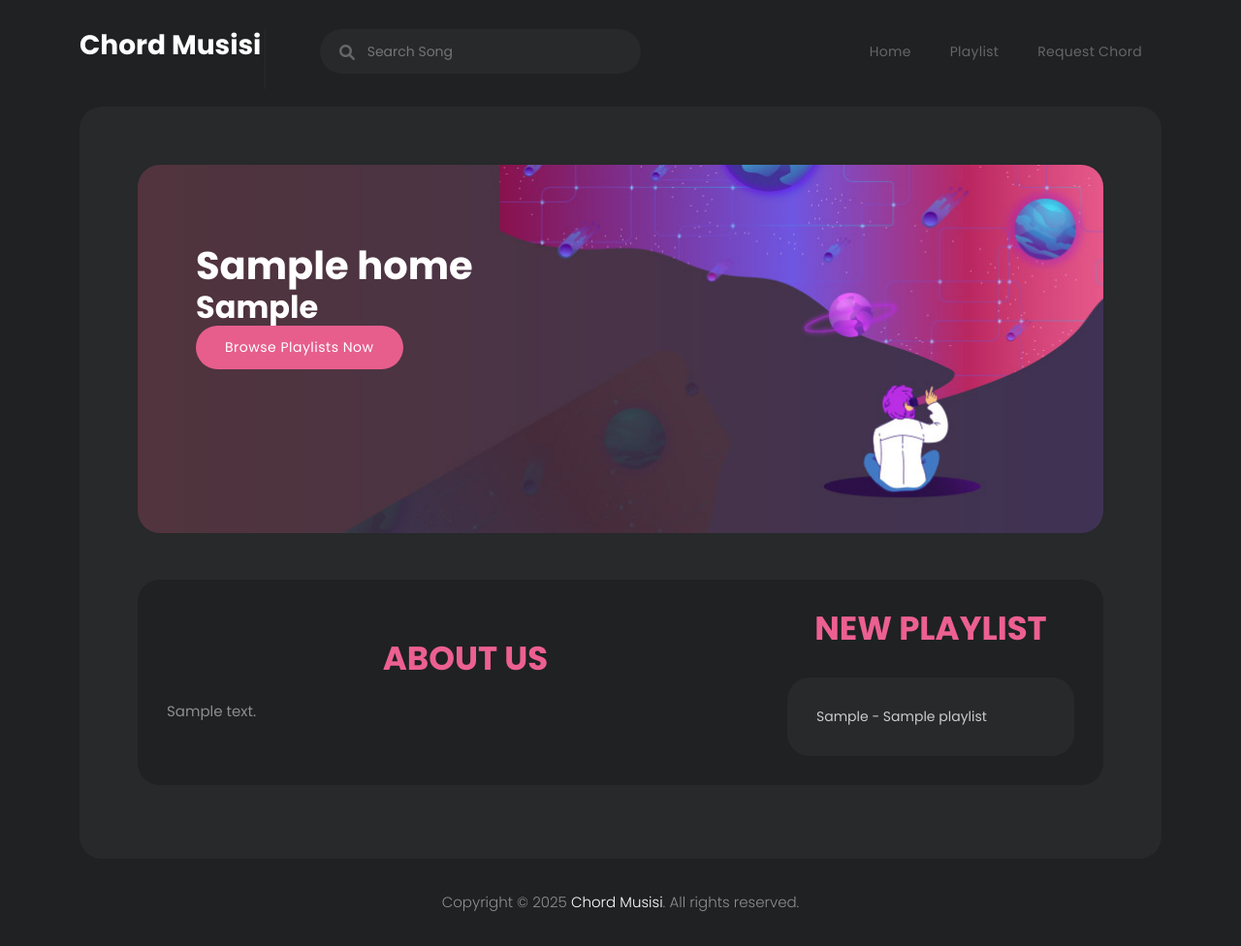
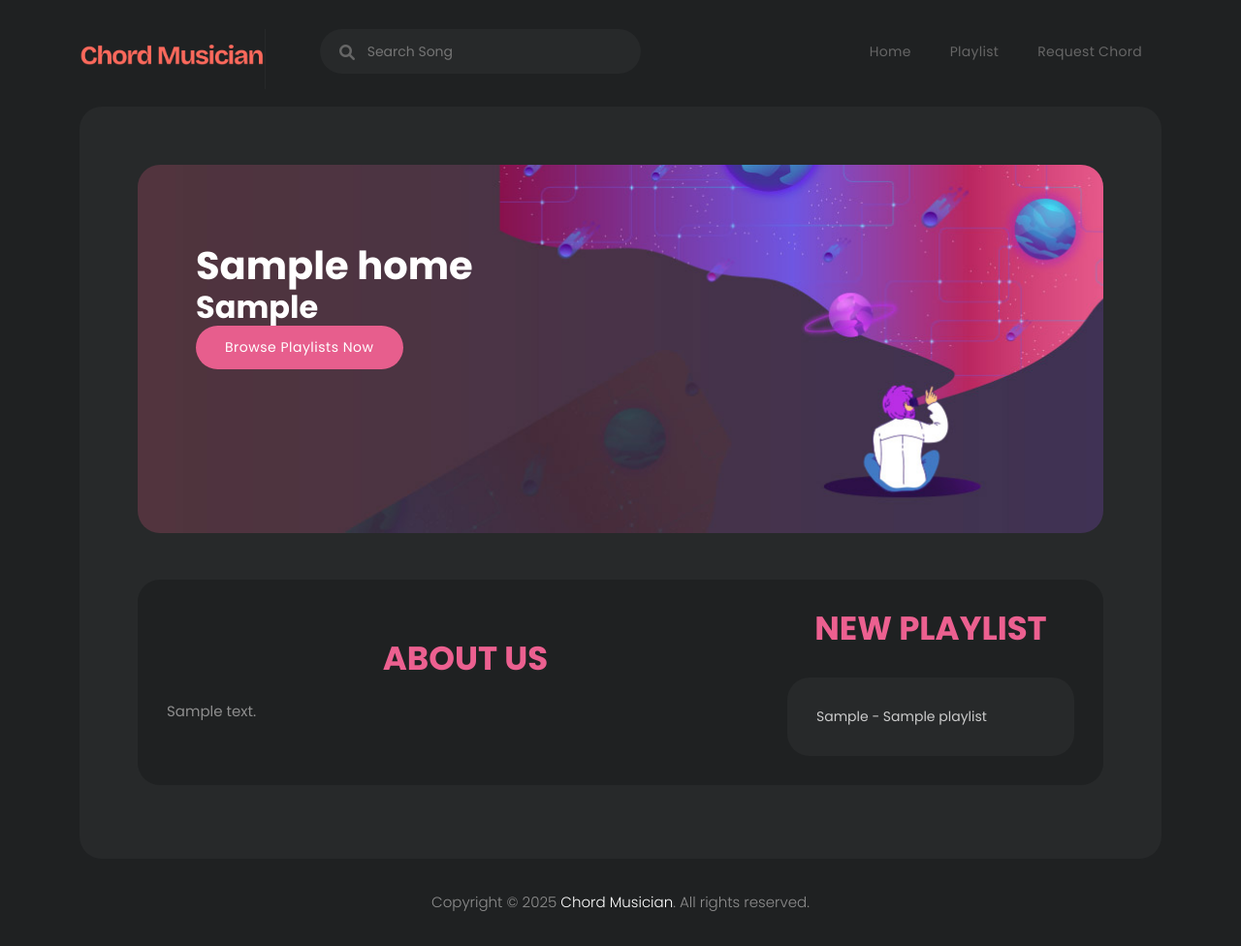
Before and after one commit to caturilham05/chordmusician, a Laravel app: page / in a window 1280 px wide. Shown: the whole page at 97% size. Run offline with Laravel 12, Linux system fonts and the light colour scheme; tables that the repository leaves empty hold one stand-in row (Sample ...).

Commit message:
refactor: header logo

```diff
--- a/resources/views/components/footer.blade.php
+++ b/resources/views/components/footer.blade.php
@@ -2,7 +2,7 @@
   <div class="container">
     <div class="row">
       <div class="col-lg-12">
-        <p>Copyright © {{date('Y')}} <a href="#">Chord Musisi</a>. All rights reserved.
+        <p>Copyright © {{date('Y')}} <a href="#">Chord Musician</a>. All rights reserved.
       </div>
     </div>
   </div>
--- a/resources/views/components/header.blade.php
+++ b/resources/views/components/header.blade.php
@@ -5,8 +5,8 @@
                 <nav class="main-nav">
                     <!-- ***** Logo Start ***** -->
                     <a href="/" class="logo">
-                        <h3 style="color: #fff !important">Chord Musisi</h3>
-                        {{-- <img src="{{asset('assets/images/favicon.png')}}" alt=""> --}}
+                        {{-- <h3 style="color: #fff !important">Chord Musisi</h3> --}}
+                        <img src="{{asset('assets/images/header.png')}}" alt="">
                     </a>
 
                     <div class="search-input">
```
Also changed, not shown: public/assets/css/custom.css, public/assets/images/header.png (added).
